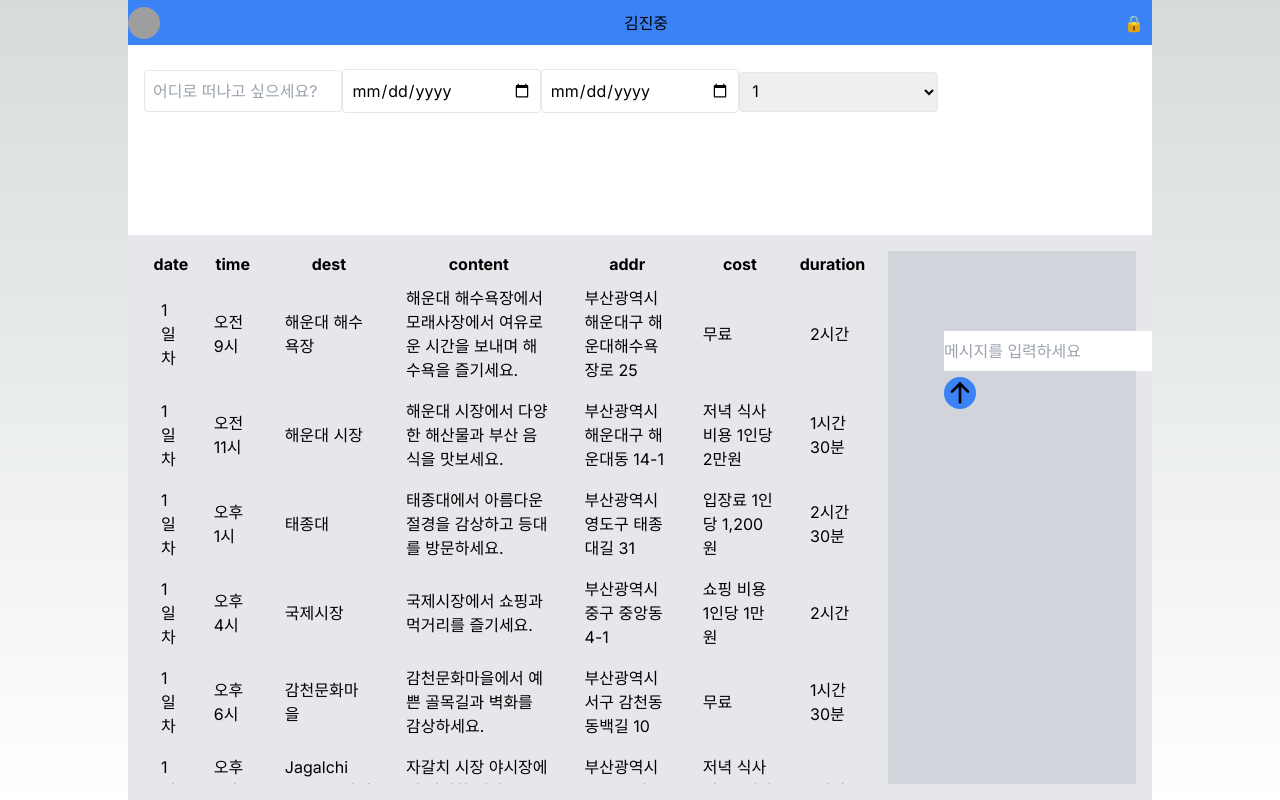
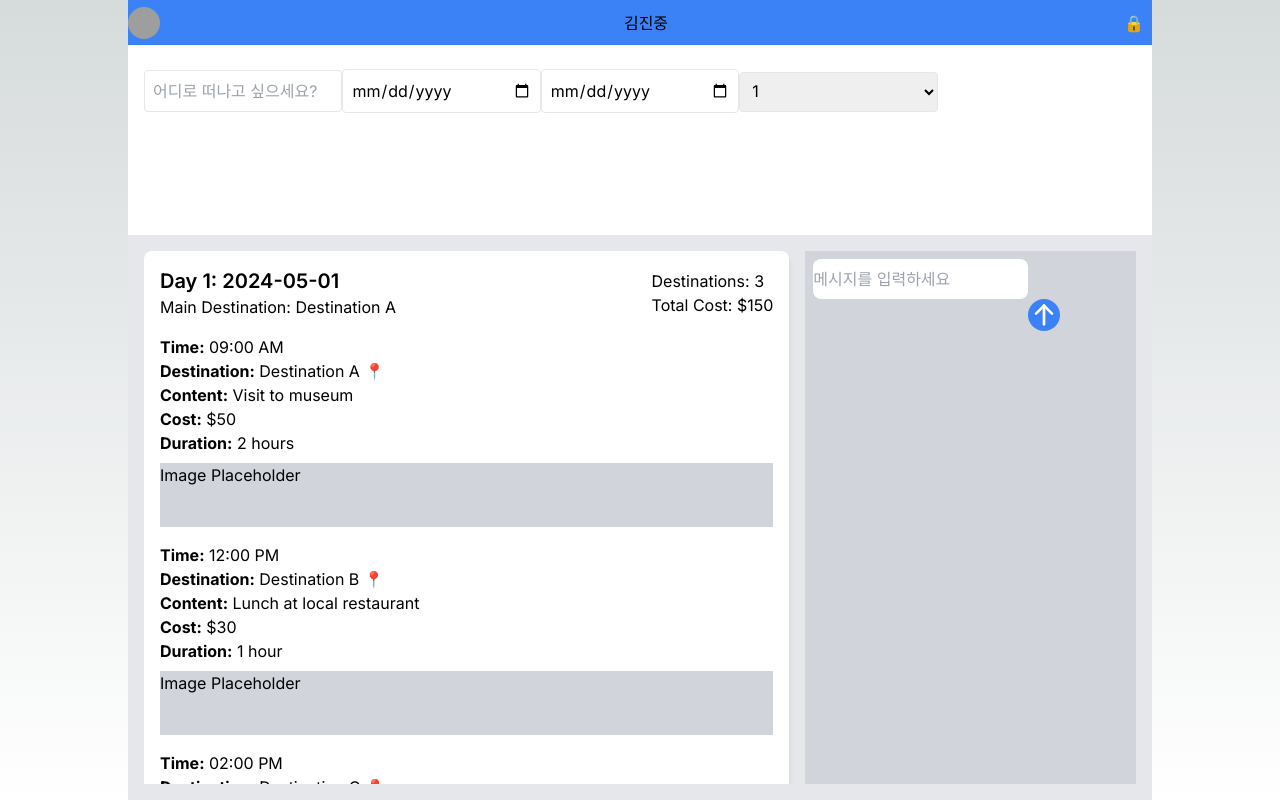
Before and after one commit to ghimnayon/codeparty, a Next.js app: page / in a window 1280 px wide. Built offline with nearby package versions, Linux system fonts and the light colour scheme; grey boxes are pictures that could not be loaded.

Commit message:
changed schedule style

```diff
--- a/package.json
+++ b/package.json
@@ -10,6 +10,7 @@
   },
   "dependencies": {
     "@tabler/icons-react": "^3.5.0",
+    "autoprefixer": "^10.4.19",
     "firebase": "^10.12.1",
     "next": "14.2.3",
     "react": "^18",
--- /dev/null
+++ b/postcss.config.js
@@ -0,0 +1,6 @@
+module.exports = {
+  plugins: {
+    tailwindcss: {},
+    autoprefixer: {},
+  },
+}
--- /dev/null
+++ b/src/app/js/schedule.js
@@ -0,0 +1,16 @@
+export function toggleSchedule(dayId) {
+    const schedule = document.getElementById(dayId);
+    schedule.classList.toggle('hidden');
+}
+
+export function openImage(imageId) {
+    const imageModal = document.getElementById('imageModal');
+    const modalImage = document.getElementById('modalImage');
+    modalImage.src = `path/to/${imageId}.jpg`; // Replace with actual image paths
+    imageModal.classList.remove('hidden');
+}
+
+export function closeImage() {
+    const imageModal = document.getElementById('imageModal');
+    imageModal.classList.add('hidden');
+}
--- a/src/app/page.js
+++ b/src/app/page.js
@@ -144,9 +144,9 @@ export default function Home() {
   };
   */
   return (
-    <div className="w-4/5 h-screen mx-auto flex flex-col">
-      <div className="h-12 bg-blue-500 flex justify-between items-center">
-        <div className="flex items-center">
+    <div className="w-4/5 h-screen mx-auto flex flex-col overflow-hidden">
+      <div className="h-12 bg-blue-500 flex justify-between items-center overflow-hidden">
+        <div className="flex items-center overflow-hidden">
             {/* Banner Placeholder */}
             <img src="https://storage.googleapis.com/static.fastcampus.co.kr/prod/uploads/202307/080059-490/red-s-3-web.png" alt="Banner Image" className="h-8 w-8 rounded-full"/>
         </div>
@@ -156,7 +156,7 @@ export default function Home() {
         <span className="mr-2">🔒</span>
       </div>
       {/* Search Part */}
-      <div className="h-1/4 bg-white p-4">
+      <div className="h-1/4 bg-white p-4 overflow-hidden">
           {/* Search Window Placeholder */}
           <input type="text" placeholder="어디로 떠나고 싶으세요?" className="w-1/5 p-2 border rounded"/>
           {/* Date Picker Placeholder */}
@@ -169,11 +169,58 @@ export default function Home() {
           </select>
       </div>
       <div className="flex h-3/4 bg-gray-200 p-4 overflow-hidden">
+        {/* Schedule Placeholder */}
+        <div className="w-2/3 h-full pr-4 overflow-auto">
+          <div class="container mx-auto">
+            <div class="bg-white shadow-md rounded-lg p-4 mb-4 cursor-pointer" onclick="toggleSchedule('day1')">
+              <div class="flex justify-between items-center">
+                <div>
+                    <h2 class="text-xl font-semibold">Day 1: 2024-05-01</h2>
+                    <p>Main Destination: Destination A</p>
+                </div>
+                <div>
+                    <p>Destinations: 3</p>
+                    <p>Total Cost: $150</p>
+                </div>
+              </div>
+              <div id="day1" class="mt-4">
+                <div class="mb-4">
+                  <p><strong>Time:</strong> 09:00 AM</p>
+                  <p><strong>Destination:</strong> Destination A <span class="hover-address" data-address="123 Main St, City">📍</span></p>
+                  <p><strong>Content:</strong> Visit to museum</p>
+                  <p><strong>Cost:</strong> $50</p>
+                  <p><strong>Duration:</strong> 2 hours</p>
+                  <div class="h-16 bg-gray-300 mt-2" onclick="openImage('image1')">Image Placeholder</div>
+                </div>
+                <div class="mb-4">
+                  <p><strong>Time:</strong> 12:00 PM</p>
+                  <p><strong>Destination:</strong> Destination B <span class="hover-address" data-address="456 Elm St, City">📍</span></p>
+                  <p><strong>Content:</strong> Lunch at local restaurant</p>
+                  <p><strong>Cost:</strong> $30</p>
+                  <p><strong>Duration:</strong> 1 hour</p>
+                  <div class="h-16 bg-gray-300 mt-2" onclick="openImage('image2')">Image Placeholder</div>
+                </div>
+                <div class="mb-4">
+                  <p><strong>Time:</strong> 02:00 PM</p>
+                  <p><strong>Destination:</strong> Destination C <span class="hover-address" data-address="789 Pine St, City">📍</span></p>
+                  <p><strong>Content:</strong> Afternoon hike</p>
+                  <p><strong>Cost:</strong> $70</p>
+                  <p><strong>Duration:</strong> 3 hours</p>
+                  <div class="h-16 bg-gray-300 mt-2" onclick="openImage('image3')">Image Placeholder</div>
+                </div>
+              </div>
+            </div>
+          </div>
 
-        {/* Table Placeholder (populate with your schedule data) */}
-        <div className="w-3/4 pr-4 overflow-auto">
-          <table className="table-auto">
-              <thead>
+          <div id="imageModal" class="fixed inset-0 bg-black bg-opacity-75 flex items-center justify-center hidden">
+            <div class="relative">
+              <button onclick="closeImage()" class="absolute top-0 right-0 m-4 text-white text-2xl">×</button>
+              <img id="modalImage" src="" alt="Large view" class="max-w-full max-h-full"/>
+            </div>
+          </div>
+
+          <table className="table-auto invisible">
+              <thead className="sticky top-0">
                 <tr className="bg-gray-200">
                   {createTableHeaders(schedule_temp)}
                 </tr>
@@ -185,9 +232,7 @@ export default function Home() {
         </div>
 
         {/* Chat Placeholder */}
-        <div className="w-1/4 bg-gray-300 p-4">
-          <div className="flex-1 sm:px-10 pb-4 sm:pb-10">
-            <div className="mx-auto mt-4 sm:mt-12">
+        <div className="w-1/3 h-full bg-gray-300 p-2 overflow-hidden">
           {/*
             메인 채팅 컴포넌트
             messages: 메시지 목록
@@ -204,7 +249,5 @@ export default function Home() {
         </div>
       </div>
     </div>
-      </div>
-    </div>
   );
 }
--- a/src/chat/Chat.js
+++ b/src/chat/Chat.js
@@ -6,7 +6,7 @@ import { ChatBubble } from "./ChatBubble";
 export const Chat = ({ messages, loading, onSendMessage }) => {
   return (
     <>
-      <div className="flex flex-col rounded-lg px-2 sm:p-4 sm:border border-neutral-300">
+      <div className="h-[calc(100%-3rem)] overflow-auto">
         {/* messages 의 내용을 ChatBubble 컴포넌트를 통해 출력 */}
         {messages.map((message, index) => (
           <div key={index} className="my-1 sm:my-1.5">
@@ -14,17 +14,17 @@ export const Chat = ({ messages, loading, onSendMessage }) => {
           </div>
         ))}
 
+
         {/* loading 이 true 면 ChatLoader 를 표시 */}
         {loading && (
           <div className="my-1 sm:my-1.5">
             <ChatLoader />
           </div>
         )}
-
-        <div className="mt-4 sm:mt-8 bottom-[56px] left-0 w-full">
-          {/* 채팅 입력창을 표시, 전송 액션을 실행하는 onSend 함수를 넘겨준다 */}
-          <ChatInput onSendMessage={onSendMessage} />
-        </div>
+      </div>
+      <div className="fixed bottom-0 w-full">
+        {/* 채팅 입력창을 표시, 전송 액션을 실행하는 onSend 함수를 넘겨준다 */}
+        <ChatInput onSendMessage={onSendMessage} />
       </div>
     </>
   );
--- a/src/chat/ChatInput.js
+++ b/src/chat/ChatInput.js
@@ -47,7 +47,7 @@ export const ChatInput = ({ onSendMessage }) => {
   }, [content]);
 
   return (
-    <div className="relative">
+    <div>
       <textarea
         ref={textareaRef}
         className="min-h-[44px] rounded-lg pl-4 pr-12 py-2 w-full focus:outline-none focus:ring-1 focus:ring-neutral-300 border-2 border-neutral-200"
```
Also changed, not shown: 1 other file (tests, documents, lock files or other folders). Lines whose indentation alone changed are shown as unchanged.
